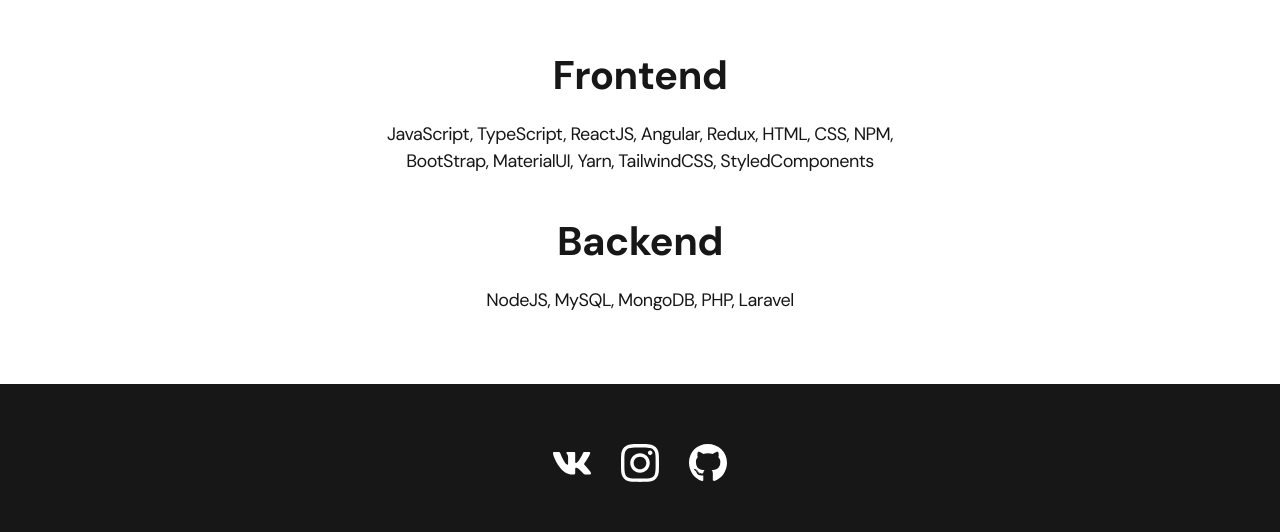
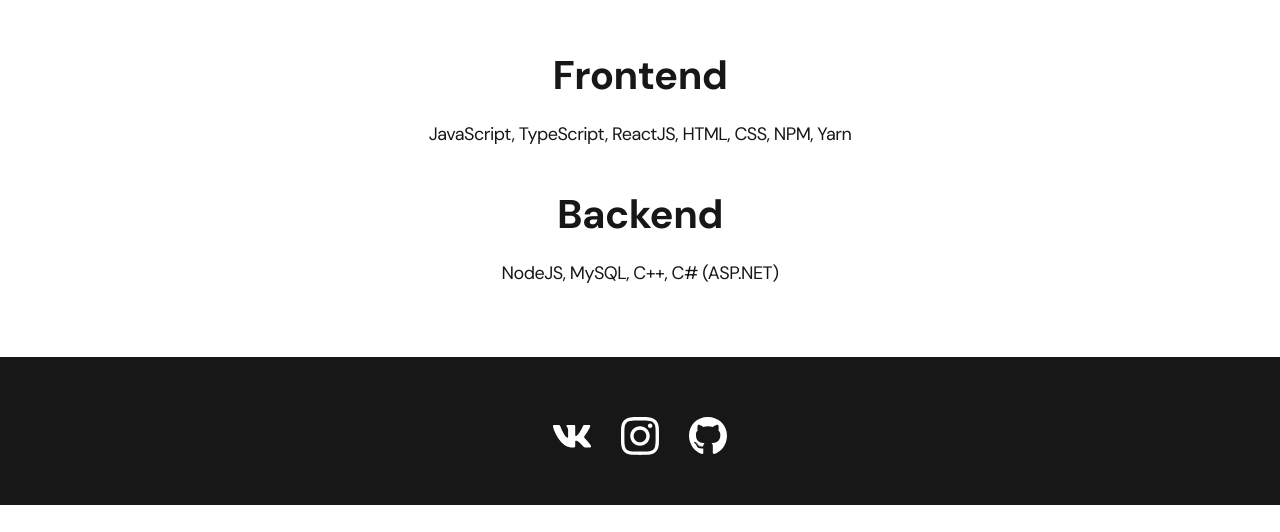
Before and after one commit to Igor-Kay/portfolio-react, a React (Create React App) app: page / in a window 1280 px wide. Shown: the part 897-1429 px from the top of the page. After the commit the page ends 1402 px from the top, so only its background shows below. Built offline with nearby package versions, Linux system fonts and the light colour scheme.

Commit message:
change tech

```diff
--- a/src/pages/Home.js
+++ b/src/pages/Home.js
@@ -11,11 +11,11 @@ const Home = () => {
                     <ul className ="content-list">
                         <li className ="content-list__item">
                             <h2 className ="title-2">Frontend</h2>
-                            <p>JavaScript, TypeScript, ReactJS, Angular, Redux, HTML, CSS, NPM, BootStrap, MaterialUI, Yarn, TailwindCSS, StyledComponents</p>
+                            <p>JavaScript, TypeScript, ReactJS, HTML, CSS, NPM, Yarn</p>
                         </li>
                         <li className ="content-list__item">
                             <h2 className ="title-2">Backend</h2>
-                            <p>NodeJS, MySQL, MongoDB, PHP, Laravel</p>
+                            <p>NodeJS, MySQL, C++, C# (ASP.NET)</p>
                         </li>
                     </ul>
 
```
